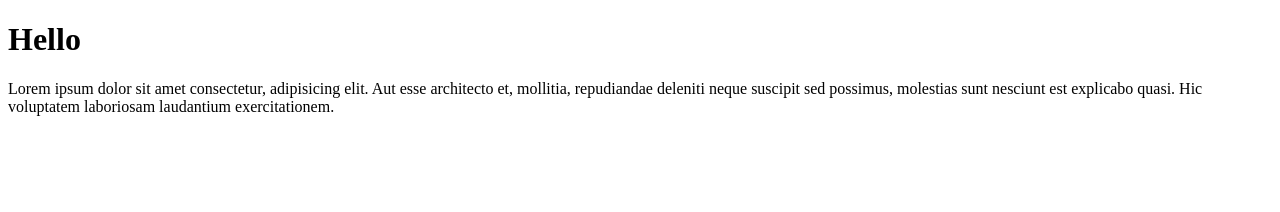
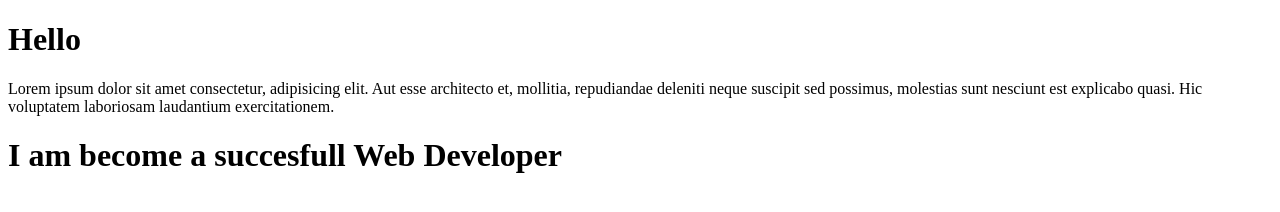
Before and after one commit to allaboutbd22/web-dev-portfolio, a plain HTML site: page index.html in a window 1280 px wide. Drawn offline with Linux system fonts and the light colour scheme.

Commit message:
index.html

```diff
--- a/index.html
+++ b/index.html
@@ -12,7 +12,7 @@
 
     </header>
     <main>
-
+        <h1>I am become a succesfull Web Developer</h1>
 
     </main>
 
```
